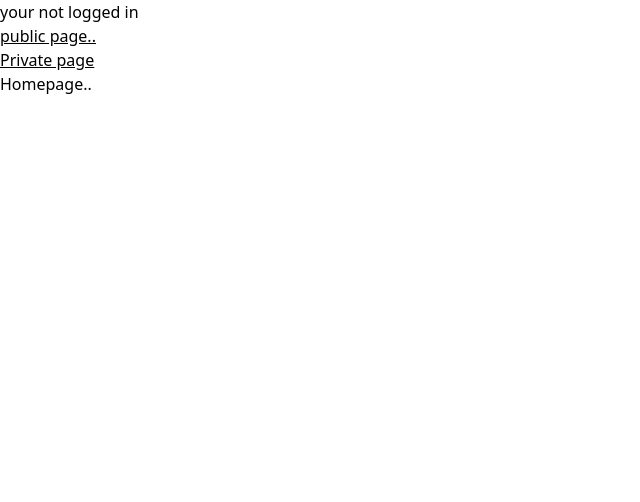
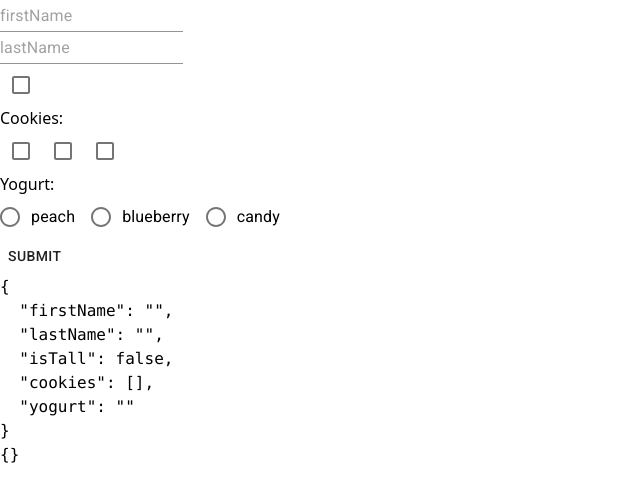
Before and after one commit to Pavanarathod/react-js-playground, a React (Create React App) app: page / in a window 1280 px wide. Shown: the top 502 px of the page, without its empty margins (0-640 px from the left). Built offline with nearby package versions, Linux system fonts and the light colour scheme.

Commit message:
this is formik

```diff
--- a/package.json
+++ b/package.json
@@ -11,6 +11,7 @@
     "@testing-library/react": "^11.1.0",
     "@testing-library/user-event": "^12.1.10",
     "axios": "^0.21.1",
+    "formik": "^2.2.9",
     "react": "^17.0.2",
     "react-copy-to-clipboard": "^5.0.3",
     "react-dom": "^17.0.2",
@@ -20,7 +21,8 @@
     "redux": "^4.1.0",
     "redux-saga": "^1.1.3",
     "redux-thunk": "^2.3.0",
-    "web-vitals": "^1.0.1"
+    "web-vitals": "^1.0.1",
+    "yup": "^0.32.11"
   },
   "scripts": {
     "start": "craco start",
--- a/src/App.js
+++ b/src/App.js
@@ -1,34 +1,118 @@
+import { Formik, Field, Form, useField } from "formik";
 import {
-  BrowserRouter,
-  Switch,
-  Route,
-  Link,
-  useParams,
-  useRouteMatch,
-} from "react-router-dom";
+  Button,
+  TextField,
+  Checkbox,
+  Radio,
+  FormControlLabel,
+} from "@material-ui/core";
 
-import React from "react";
+import * as yup from "yup";
 
-import Homepage from "./pages/Homepage";
-import Publicpage from "./pages/Publicpage";
-import Privatepage from "./pages/Privatepage";
-import Header from "./components/Header";
-import PrivateRoutes from "./Routes/PrivateRoutes";
-import Loginpage from "./pages/Loginpage";
+const MyRadio = ({ label, ...props }) => {
+  const [field] = useField(props);
+  return <FormControlLabel {...field} control={<Radio />} label={label} />;
+};
+
+const MyTextField = ({ placeholder, ...props }) => {
+  const [field, meta] = useField(props);
+  const errorText = meta.error && meta.touched ? meta.error : "";
+  return (
+    <TextField
+      placeholder={placeholder}
+      {...field}
+      helperText={errorText}
+      error={!!errorText}
+    />
+  );
+};
+
+const validateSchema = yup.object({
+  firstName: yup.string().required().max(10),
+});
 
 const App = () => {
+  const initialValues = {
+    firstName: "",
+    lastName: "",
+    isTall: false,
+    cookies: [],
+    yogurt: "",
+  };
+
+  const onSubmit = (data) => {
+    console.log(data);
+  };
   return (
-    <BrowserRouter>
-      <Header />
-      <Switch>
-        <Route path="/public" component={Publicpage} />
-        <Route exact path="/" component={Homepage} />
-        <Route path="/login" component={Loginpage} />
-        <PrivateRoutes path="/private">
-          <Privatepage />
-        </PrivateRoutes>
-      </Switch>
-    </BrowserRouter>
+    <div>
+      <Formik
+        initialValues={initialValues}
+        onSubmit={(data) => onSubmit(data)}
+        validationSchema={validateSchema}
+
+        // validate={(values) => {
+        //   const errors = {};
+
+        //   if (values.firstName.includes("bob")) {
+        //     errors.firstName = "No bob";
+        //   }
+        //   return errors;
+        // }}
+      >
+        {({ values, errors }) => (
+          <Form>
+            <MyTextField
+              placeholder="firstName"
+              name="firstName"
+              type="input"
+              as={TextField}
+            />
+            <div>
+              <Field
+                placeholder="lastName"
+                name="lastName"
+                type="input"
+                as={TextField}
+              />
+            </div>
+            <Field type="checkbox" as={Checkbox} name="isTall" />
+            <div>Cookies:</div>
+            <Field
+              type="checkbox"
+              as={Checkbox}
+              value="suger bites"
+              name="cookies"
+            />
+            <Field
+              type="checkbox"
+              as={Checkbox}
+              value="Chacko punch"
+              name="cookies"
+            />
+            <Field
+              type="checkbox"
+              as={Checkbox}
+              value="Parle g"
+              name="cookies"
+            />
+            <div>Yogurt:</div>
+            <MyRadio type="radio" name="yogurt" value="peach" label="peach" />
+            <MyRadio
+              type="radio"
+              name="yogurt"
+              value="blueberry"
+              label="blueberry"
+            />
+            <MyRadio type="radio" name="yogurt" value="candy" label="candy" />
+            <div>
+              <Button type="submit">submit</Button>
+            </div>
+            <pre>{JSON.stringify(values, null, 2)}</pre>
+            <pre>{JSON.stringify(errors, null, 2)}</pre>
+          </Form>
+        )}
+      </Formik>
+    </div>
   );
 };
 
```
Also changed, not shown: 1 other file (tests, documents, lock files or other folders).
